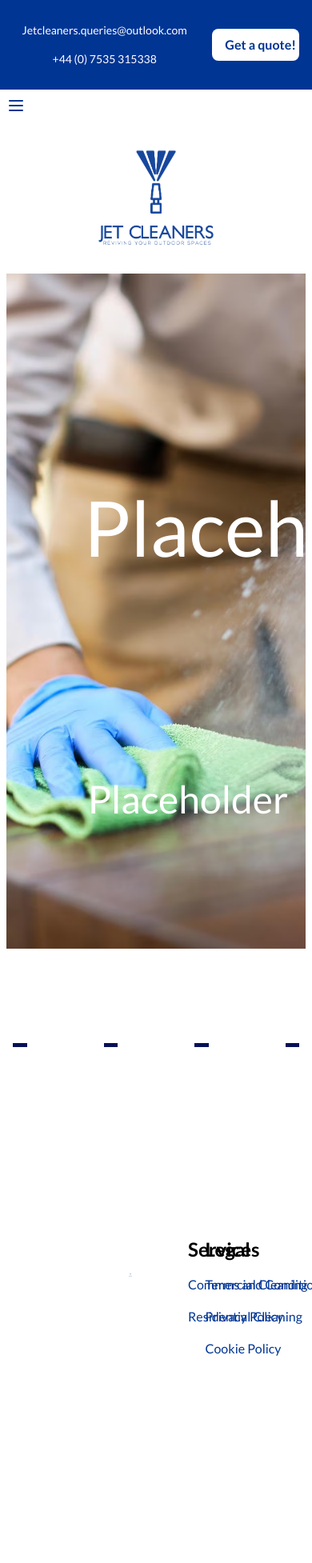
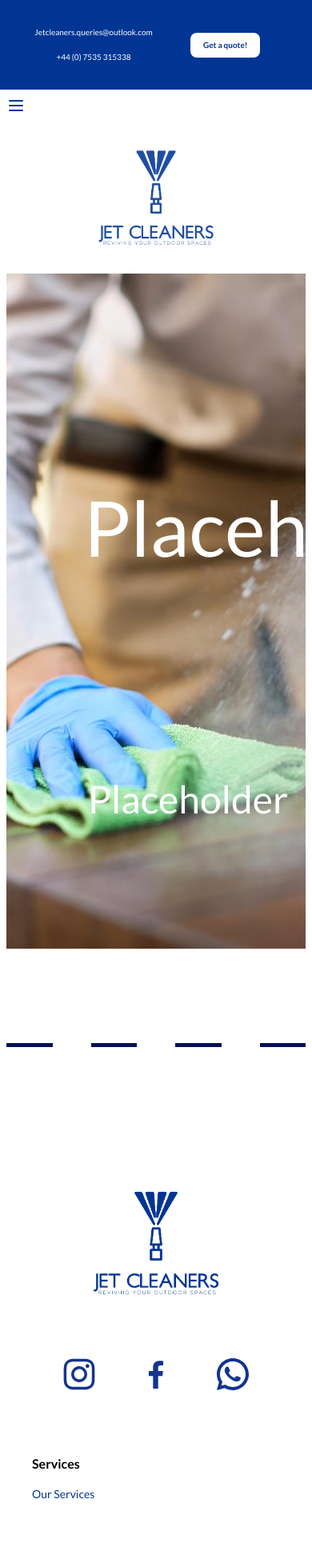
Before and after one commit to TheVagabondSam/JetCleanersWebsite, a Next.js app: page /servicesPage in a window 390 px wide. Shown: the top 1954 px of the page at 80% size. Before the commit the page ends 1746 px from the top, so only its background shows below. Built offline with nearby package versions, Linux system fonts and the light colour scheme.

Commit message:
Responsive Changes

```diff
--- a/package.json
+++ b/package.json
@@ -9,9 +9,9 @@
     "lint": "next lint"
   },
   "dependencies": {
-    "next": "^15.0.3",
-    "react": "^18.3.1",
-    "react-dom": "^18.3.1",
+    "next": "^15.3.1",
+    "react": "^19.1.0",
+    "react-dom": "^19.1.0",
     "sharp": "^0.33.5",
     "svgo": "^3.3.2"
   },
--- a/src/app/components/Line.tsx
+++ b/src/app/components/Line.tsx
@@ -1,10 +1,10 @@
 export function Line(){
     return(
-        <div className="w-[100%] h-60 flex items-center px-4 space-x-24">
-            <div className="w-[24%] h-[5px]  bg-[#071156]" />
-            <div className="w-[24%] h-[5px]  bg-[#071156]" />
-            <div className="w-[24%] h-[5px]  bg-[#071156]" />
-            <div className="w-[24%] h-[5px]  bg-[#071156]" />
+        <div className="w-[100%] h-60 flex items-center px-2 sm:px-4 space-x-12 sm:space-x-24">
+            <div className="min-w-[30px] basis-[20%]  h-[5px]  bg-[#071156]" />
+            <div className="min-w-[30px] basis-[20%]  h-[5px]  bg-[#071156]" />
+            <div className="min-w-[30px] basis-[20%]  h-[5px]  bg-[#071156]" />
+            <div className="min-w-[30px] basis-[20%]  h-[5px]  bg-[#071156]" />
         </div>
     )
 }
--- a/src/app/components/SectionBottom.tsx
+++ b/src/app/components/SectionBottom.tsx
@@ -5,19 +5,19 @@ import Logo from "/public/assets/whitelogo.png"
 
 export function SectionBottom (){
     return(
-        <div className="w-full h-full flex items-center justify-center mt-10">
-            <div className="grid grid-cols-4 gap-4 w-full h-[100%] justify-between px-20 mx-20 mt-4">
-                <div className="flex justify-end w-full items-center h-full gap-4">
-                    <Image className="max-w-[260px] h-auto"
+        <div className="w-full h-full flex items-center justify-center  mt-10 sd:mt-2">
+            <div className="grid  justify-start sm:justify-center grid-cols-1  sm:grid-cols-2 lg:grid-cols-4 gap-4 w-full h-[100%] px-1 sd:px-8 md:px-20 mx-1 sd:mx-8 md:mx-20 mt-4">
+                <div className="flex justify-center md:justify-end min-w-40 w-full items-center h-full gap-4 ">
+                    <Image className="min-w-44 w-60 h-auto"
                         src={Logo}
                         alt="Logo"
-                        layout="responsive"
+                        layout="intrinsic"
                     />
                 </div>
                 <div className="flex flex-col h-[100%] w-full px-4 gap-4 mt-6">
-                    <div className="flex w-full justify-center  items-center gap-4 h-[100%]">
+                    <div className="flex w-full justify-center items-center gap-4 h-[100%]">
                         <a href="https://www.instagram.com/jetcleanersltd/?utm_source=qr" target="_blank" rel="noopener noreferrer">
-                            <Image className="w-12"
+                            <Image className="w-20 min-w-12"
                             src="/assets/Insta.svg"
                             width={40}
                             height={40}
@@ -25,7 +25,7 @@ export function SectionBottom (){
                             />
                         </a>
                         <a href="" target="_blank" rel="noopener noreferrer">
-                            <Image className="w-12"
+                            <Image className="w-20 min-w-12"
                             src="/assets/Face.svg"
                             width={40}
                             height={40}
@@ -33,7 +33,7 @@ export function SectionBottom (){
                             />
                         </a>
                         <a href="https://wa.me/4407535315338"  target="_blank" rel="noopener noreferrer">
-                            <Image className="w-12"
+                            <Image className="w-20 min-w-12"
                             src="/assets/Whatapp.svg"
                             width={40}
                             height={40}
@@ -42,31 +42,24 @@ export function SectionBottom (){
                         </a>
                     </div>
                 </div>
-                <div className="text-center flex gap-4 w-full  h-full px-4  mt-10">
-                    <ul className=" items-start flex flex-col w-full text-center min-h-[184px]">
-                        <li className="font-bold flex text-2xl mt-4">
+                <div className="text-center flex gap-4 w-full  h-full px-4  py-10 mt-2 sd:mt-10">
+                    <ul className=" items-start flex flex-col w-full mt-2text-center min-h-[20px] sm:min-h-[184px]">
+                        <li className="font-bold flex text-base sm:text-2xl sd:mt-4">
                             <h1 className="py-2 px-4 items-center">
                                 Services
                             </h1>
                         </li>
-                        <li>
+                        <li className="text-sm">
                             <ItemMenu
-                            name="Commercial Cleaning"
+                            name="Our Services"
                             textColor="text-logo-blue"
                             />
                         </li>
-                        <li>
-                            <ItemMenu
-                            name="Residential Cleaning"
-                            textColor="text-logo-blue"
-                            />
-
-                        </li>
                     </ul>
                 </div>
-                <div className="text-center flex px-4 gap-4 w-full mt-10 h-full">
+                <div className="text-center flex px-4 gap-4 w-full mt-0 sm:mt-10 h-full">
                         <ul className="items-start flex flex-col w-full text-center">
-                            <li className="font-bold flex text-2xl mt-4">
+                            <li className="font-bold flex text-base sm:text-2xl mt-0 sm:mt-4">
                             <h1 className="py-2 px-4 items-center">
                                 Legal
                             </h1>
--- a/src/app/components/SectionWhychoose.tsx
+++ b/src/app/components/SectionWhychoose.tsx
@@ -7,11 +7,11 @@ import fast from "/public/assets/fast.png"
 export function SectionWhychoose () {
     return(
         <div className="flex h-80 pt-20 w-full">
-            <div className="flex flex-col h-72 w-full bg-light-gray">
-            <h2 className="font-bold text-5xl  pt-10 w-[59.5%] grid text-dark-blue mx-auto ">
+            <div className="flex flex-col h-72 w-full justify-center bg-light-gray">
+            <h2 className="font-bold text-2xl md:text-4xl text-nowrap pt-2 sm:pt-4 w-full justify-center items-start sm:items-center grid  text-dark-blue mx-auto ">
             Why Choose Jetcleaners?
             </h2>
-            <div className="grid w-full place-items-center gap-8 grid-cols-3 pt-10 px-12">
+            <div className="grid w-full place-items-center gap-8 grid-cols-3 pt-6 sm:pt-10 sm:px-12">
                 <div className="flex flex-col items-center ml-auto">
                     <Image className="object-contain h-20"
                     src={Insured}
--- a/src/app/components/backGroundImage.tsx
+++ b/src/app/components/backGroundImage.tsx
@@ -1,8 +1,8 @@
 
 export function BackGroundImg() {
     return (
-        <div className="flex px-2 space-x-4 h-auto">
-            <div className="border-white bg-cover bg-center bg-imgBackground min-h-screen z-0 w-full h-auto ">
+        <div className="flex px-2 sm:px-8 space-x-4 h-auto">
+            <div className="border-white bg-cover bg-center bg-imgBackground min-h-screen min-w-[350px] z-0 w-full h-auto ">
                 <span className="z-1 text-white flex   text-3xl md:text-4xl xl:text-8xl items-center  w-[100%] h-[75%]">
                     Placeholder
                 </span>
--- a/src/app/components/header.tsx
+++ b/src/app/components/header.tsx
@@ -16,10 +16,10 @@ export function Header() {
 
     return (
     <>
-    <div className='w-full h-full relative'>
-        <header className="flex flex-row w-full h-[112px] min-w-[375px] justify-between items-center  bg-logo-blue">
-            <div className="w-full flex  items-center text-center justify-center mx-auto h-[100%]">
-                <nav className="w-full text-nowrap flex flex-col sm:flex sm:flex-row items-center justify-center text-center text-sm sm:text-lg">
+    <div className='w-full h-full'>
+        <header className="flex flex-row w-full h-[112px] min-w-[300px] justify-between items-center  bg-logo-blue">
+            <div className="w-full flex items-center text-center sm:justify-center justify-start  h-[100%]">
+                <nav className="w-full max-w-[60%] text-nowrap flex flex-col md:flex md:flex-row items-center justify-center text-center text-[10px] sm:text-lg">
                             <ItemMenu
                             name="Jetcleaners.queries@outlook.com"
                             href="/"
@@ -29,9 +29,9 @@ export function Header() {
                             href="https://wa.me/4407535315338"
                             />
                 </nav>
-                <div className="sm:text-center text-start flex items-center justify-center h-[100%] sm:w-[100%]">
+                <div className="sm:text-center text-start flex flex-row items-center justify-center h-[100%] sm:w-[100%]">
                     <div className="flex items-center sm:px-0 px-1 max-w-[140px] md:-ml-6 sm:min-w-[140px] h-[100%]">
-                        <nav className="md:w-full  h-auto w-[90%] bg-white text-start text-logo-blue whitespace-nowrap sm:text-lg font-bold rounded-lg">
+                        <nav className="w-full h-auto bg-white text-start text-logo-blue text-[10px] sm:text-lg font-bold rounded-lg">
                             <ItemMenu
                             name="Get a quote!"
                             textColor="text-logo-blue"
@@ -63,7 +63,7 @@ export function Header() {
                 </svg>
             </button>
         <header className="text-center md:h-[150px] font-bold bg-white flex flex-row w-full min-w-[375px] items-center h-[190px]">
-            <div className="h-[100%] w-full max-w-6xl flex items-center justify-center">
+            <div className="h-[100%] w-full max-w-4xl flex items-center justify-center">
                 <Image className="h-full object-contain bg-cover min-w-[220px] animate-slow-pulse"
                     src= {Logo}
                     alt="Logo"
```
Also changed, not shown: 1 other file (tests, documents, lock files or other folders).
